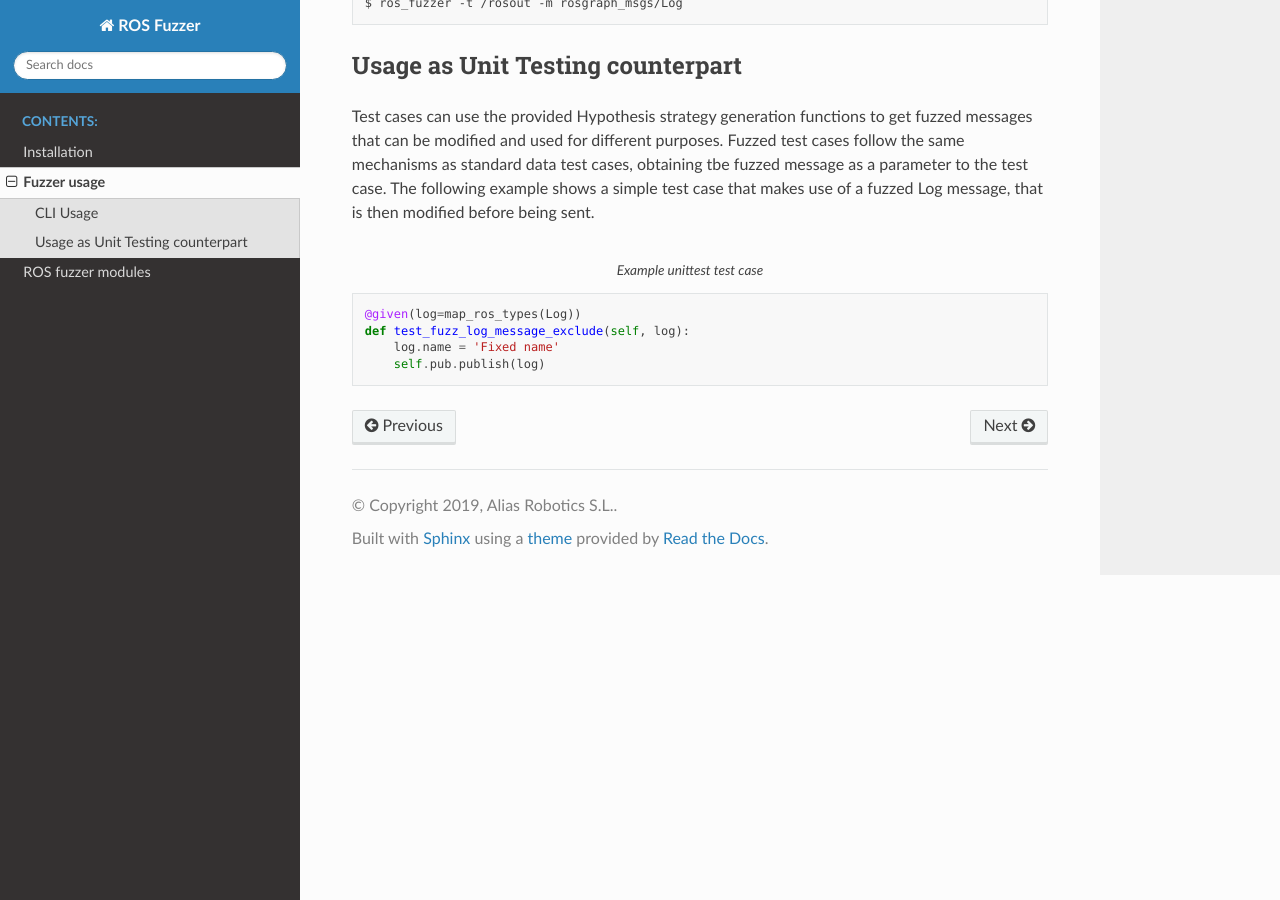
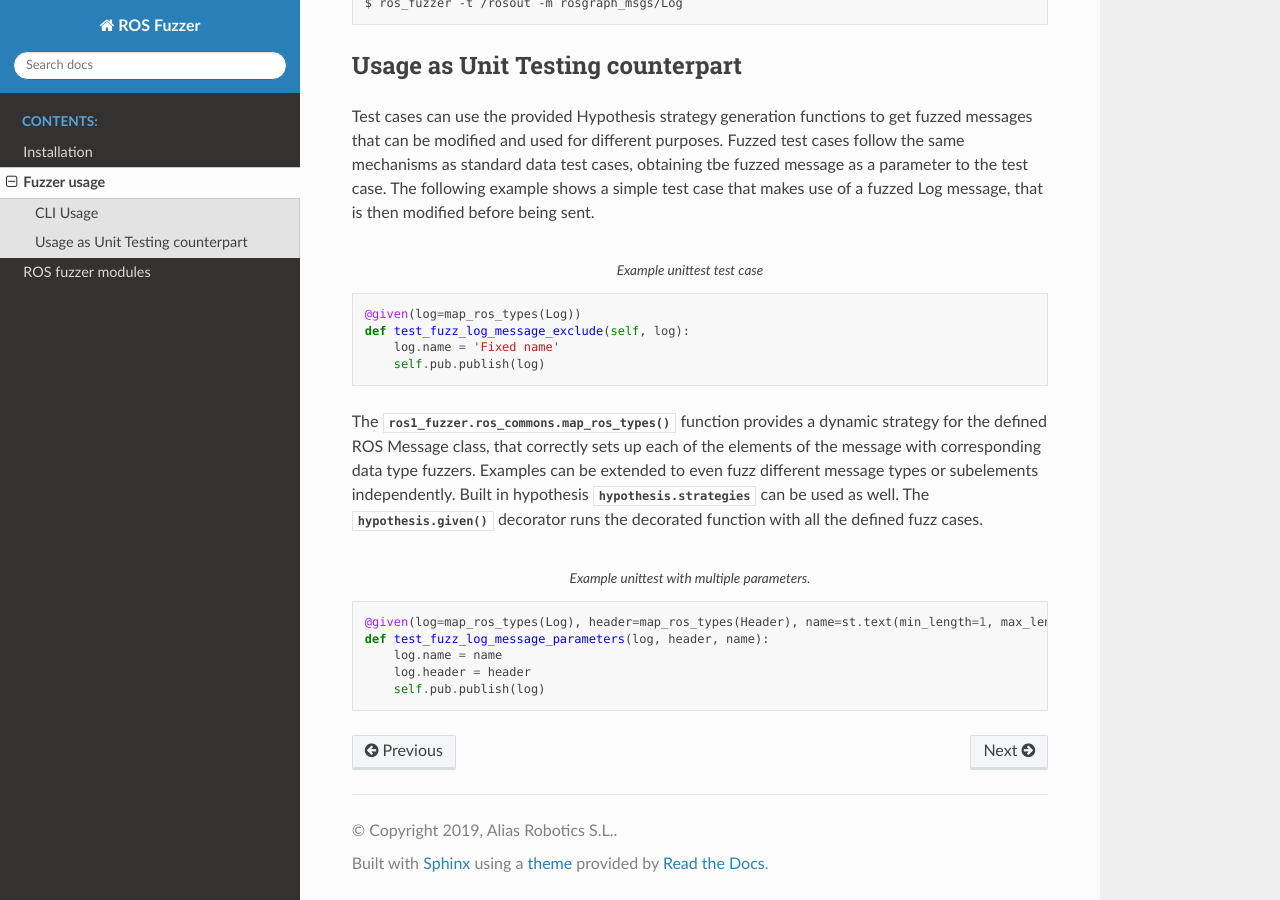
Before and after one commit to aliasrobotics/ros1_fuzzer, a Sphinx documentation site: the page built from docs/source/usage.rst, in a window 1280 px wide and 900 px high, scrolled down 526 px. Built offline with Sphinx 7.4.7 and the Read the Docs theme 2.0.0, drawn with Linux system fonts in a browser that asks for light colours.

Commit message:
Update use cases and references to new structure

```diff
--- a/docs/source/module.rst
+++ b/docs/source/module.rst
@@ -6,17 +6,17 @@ ROS fuzzer modules
 .. toctree::
    :maxdepth: 4
 
-..  automodule:: ros_basic_strategies
+..  automodule:: ros1_fuzzer.ros_basic_strategies
     :members:
     :undoc-members:
     :show-inheritance:
 
-..  automodule:: ros_commons
+..  automodule:: ros1_fuzzer.ros_commons
     :members:
     :undoc-members:
     :show-inheritance:
 
-..  automodule:: ros_fuzzer
+..  automodule:: ros1_fuzzer.ros_fuzzer
     :members:
     :undoc-members:
     :show-inheritance:
--- a/docs/source/usage.rst
+++ b/docs/source/usage.rst
@@ -41,3 +41,19 @@ that is then modified before being sent.
     def test_fuzz_log_message_exclude(self, log):
         log.name = 'Fixed name'
         self.pub.publish(log)
+
+
+The :func:`ros1_fuzzer.ros_commons.map_ros_types` function provides a dynamic strategy for the defined ROS Message class,
+that correctly sets up each of the elements of the message with corresponding data type fuzzers.
+Examples can be extended to even fuzz different message types or subelements independently.
+Built in hypothesis :mod:`hypothesis.strategies` can be used as well.
+The :func:`hypothesis.given` decorator runs the decorated function with all the defined fuzz cases.
+
+.. code-block:: python
+    :caption: Example unittest with multiple parameters.
+
+    @given(log=map_ros_types(Log), header=map_ros_types(Header), name=st.text(min_length=1, max_length=20))
+    def test_fuzz_log_message_parameters(log, header, name):
+        log.name = name
+        log.header = header
+        self.pub.publish(log)
```
